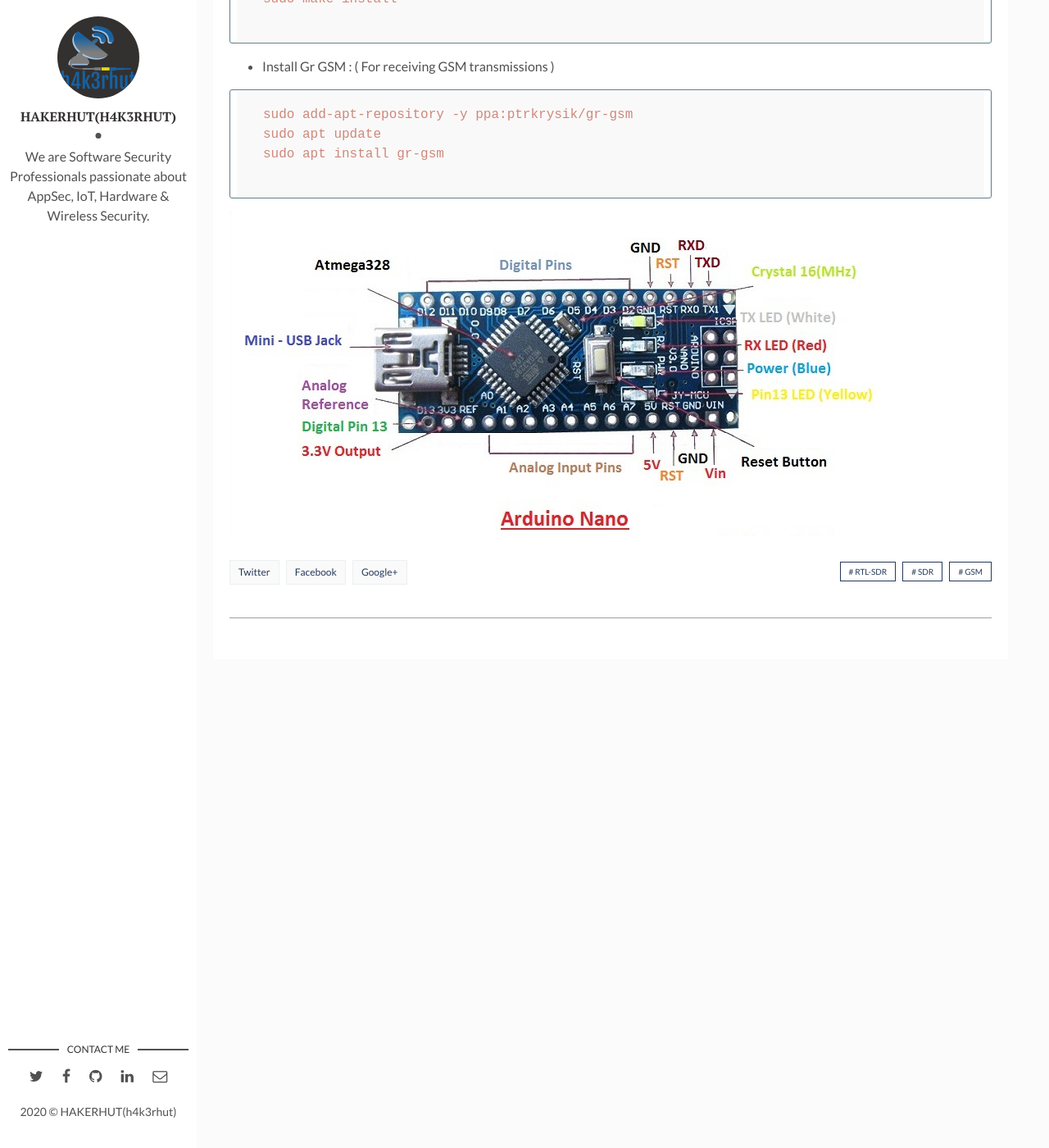
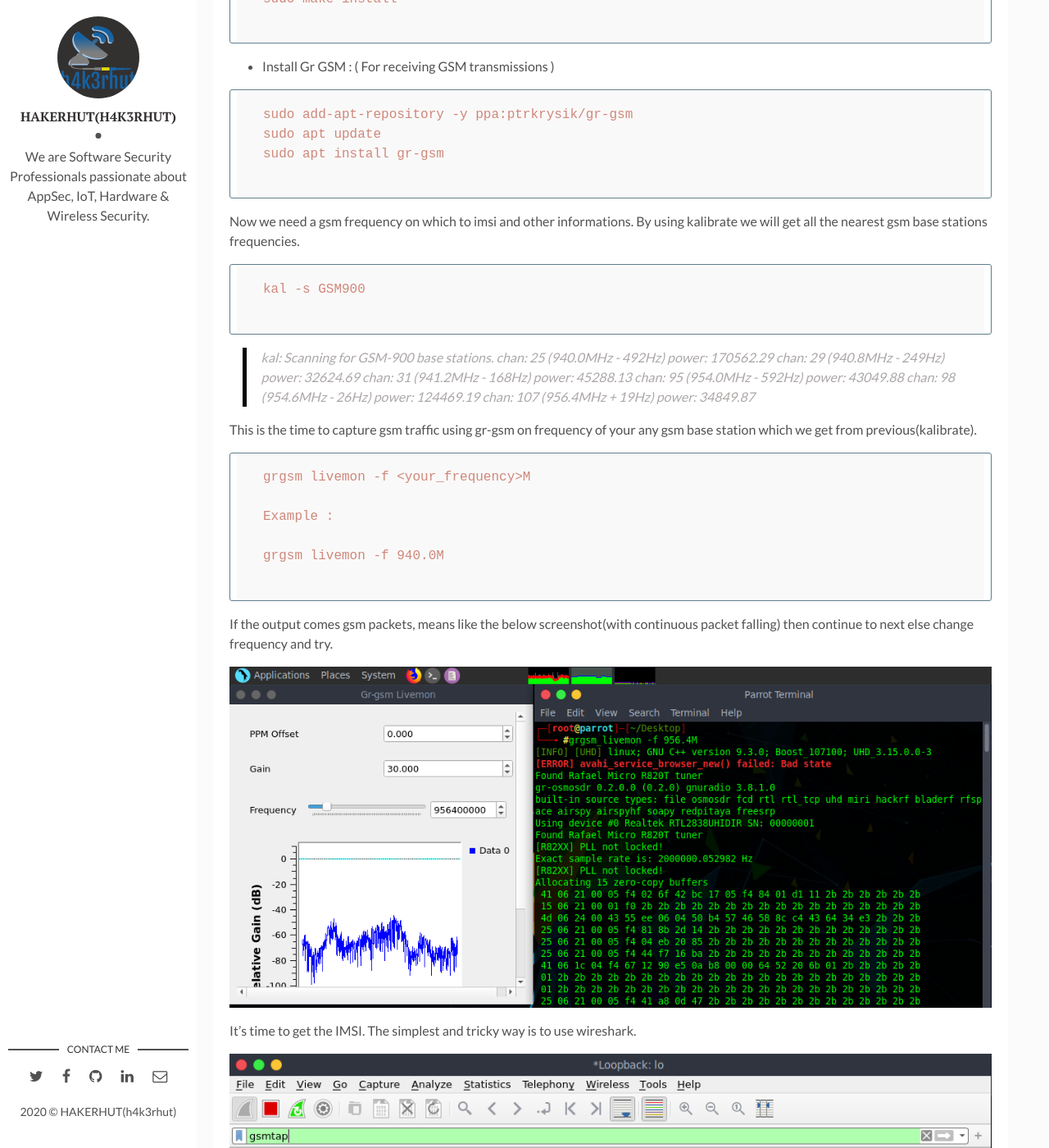
Before and after one commit to h4k3rhut/hackerhut, a Jekyll site: the page built from _posts/2020-09-05-gms_sniffing_rtl-sdr.markdown, in a window 1280 px wide and 1400 px high, scrolled down 1742 px. Shown: the whole window at 82% size. Built offline with Jekyll 4.4.1, drawn with Linux system fonts in a browser that asks for light colours; comment, search, counter and statistics services are not loaded; some of the changed text lies outside the part shown.

Commit message:
Update 2020-09-05-gms_sniffing_rtl-sdr.markdown
New content added

````diff
--- a/_posts/2020-09-05-gms_sniffing_rtl-sdr.markdown
+++ b/_posts/2020-09-05-gms_sniffing_rtl-sdr.markdown
@@ -60,5 +60,38 @@
 
 ```
 
+Now we need a gsm frequency on which to imsi and other informations. By using kalibrate we will get all the nearest gsm base stations frequencies.
 
-![Arduino nano]({{site.baseurl}}/assets/img/Arduino-nano.png)
+```
+kal -s GSM900
+
+```
+
+>kal: Scanning for GSM-900 base stations.
+        chan: 25 (940.0MHz - 492Hz)	power: 170562.29
+	chan: 29 (940.8MHz - 249Hz)	power: 32624.69
+	chan: 31 (941.2MHz - 168Hz)	power: 45288.13
+	chan: 95 (954.0MHz - 592Hz)	power: 43049.88
+	chan: 98 (954.6MHz -  26Hz)	power: 124469.19
+	chan: 107 (956.4MHz +  19Hz)	power: 34849.87
+
+This is the time to capture gsm traffic using gr-gsm on frequency of your any gsm base station which we get from previous(kalibrate).
+
+```
+grgsm livemon -f <your_frequency>M
+
+Example :
+
+grgsm livemon -f 940.0M
+
+```
+
+If the output comes gsm packets, means like the below screenshot(with continuous packet falling) then continue to next else change frequency and try.
+
+![Grgsm livemon]({{site.baseurl}}/assets/img/grgzsm-livemon.png)
+
+It's time to get the IMSI. The simplest and tricky way is to use wireshark.
+
+![Grgsm livemon]({{site.baseurl}}/assets/img/wireshark_traffic-gsm.png)
+
+But we will use an program to capture the IMSI and other information in a systematic manner
````
